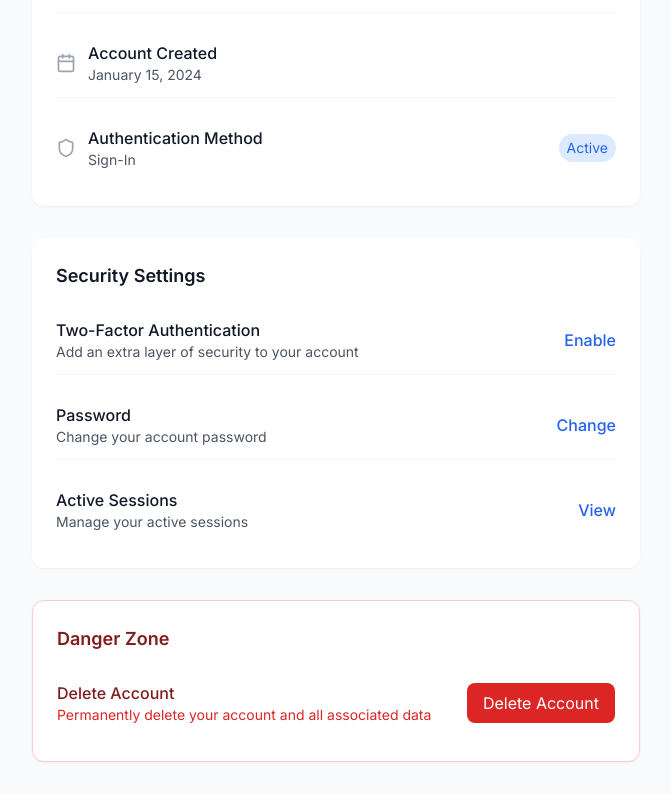
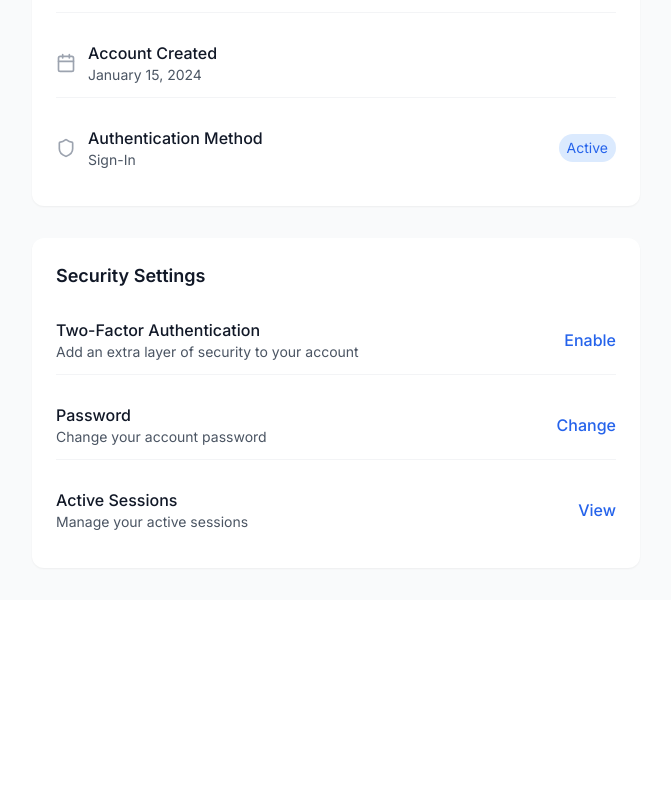
Before and after one commit to Atom1l/Botnoi-n8n, a React (Vite) app: page /profile in a window 1280 px wide. Shown: the part 397-1191 px from the top of the page, without its empty margins (304-975 px from the left). After the commit the page ends 997 px from the top, so only its background shows below. Built offline with nearby package versions, Linux system fonts and the light colour scheme; sample sign-in values are in the browser's storage.

Commit message:
Updated Profile.tsx

```diff
--- a/src/pages/Profile.tsx
+++ b/src/pages/Profile.tsx
@@ -169,21 +169,6 @@ export default function Profile() {
           </div>
         </div>
 
-        {/* Danger Zone */}
-        <div className="bg-white rounded-xl shadow-sm p-6 mt-8 border border-red-200">
-          <h2 className={`text-lg font-semibold text-red-900 mb-4 ${language === 'th' ? 'font-thai' : 'font-en'}`}>{t('profile.dangerZone')}</h2>
-          <div className="space-y-4">
-            <div className="flex items-center justify-between py-3">
-              <div>
-                <p className={`font-medium text-red-900 ${language === 'th' ? 'font-thai' : 'font-en'}`}>{t('profile.deleteAccount')}</p>
-                <p className={`text-sm text-red-600 ${language === 'th' ? 'font-thai' : 'font-en'}`}>{t('profile.deleteAccountDesc')}</p>
-              </div>
-              <button className={`bg-red-600 text-white px-4 py-2 rounded-lg hover:bg-red-700 transition-colors ${language === 'th' ? 'font-thai' : 'font-en'}`}>
-                {t('profile.deleteAccount')}
-              </button>
-            </div>
-          </div>
-        </div>
       </div>
     </div>
   );
```
